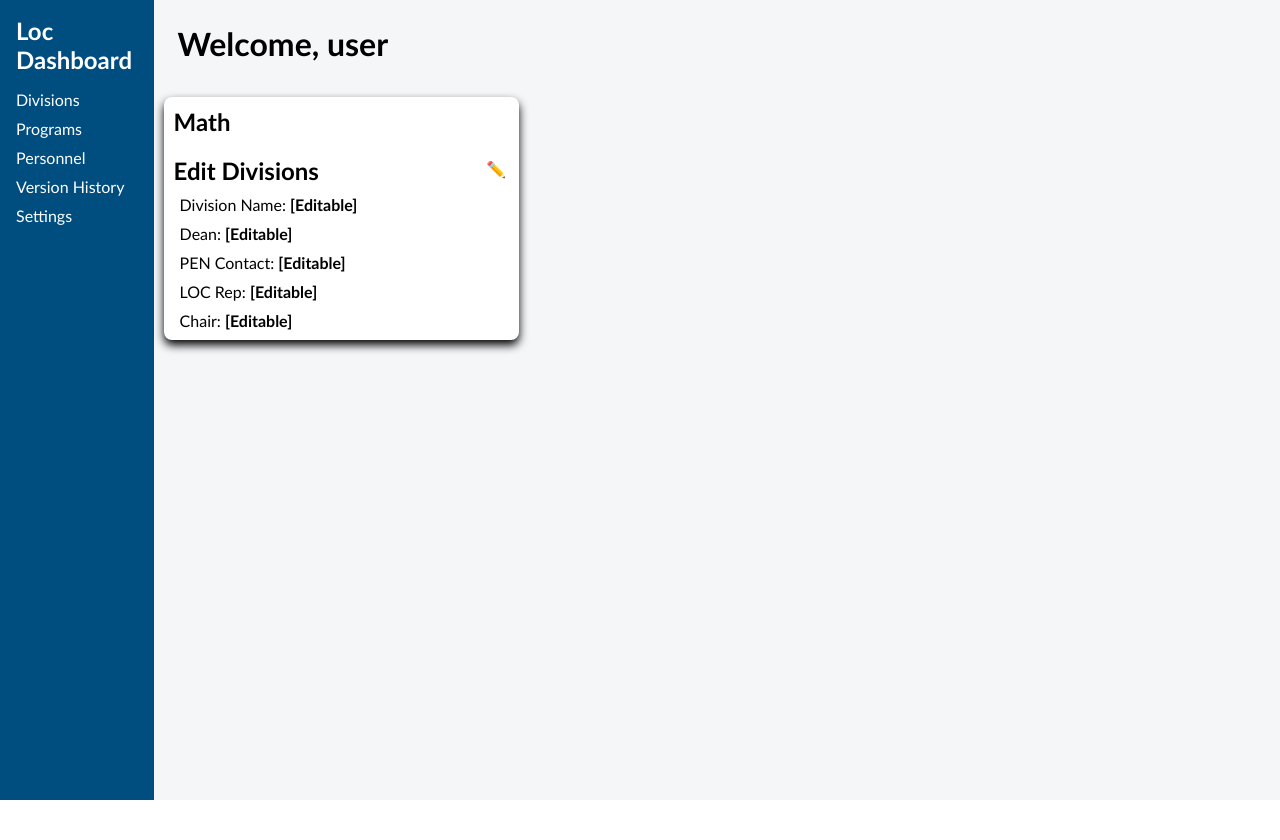
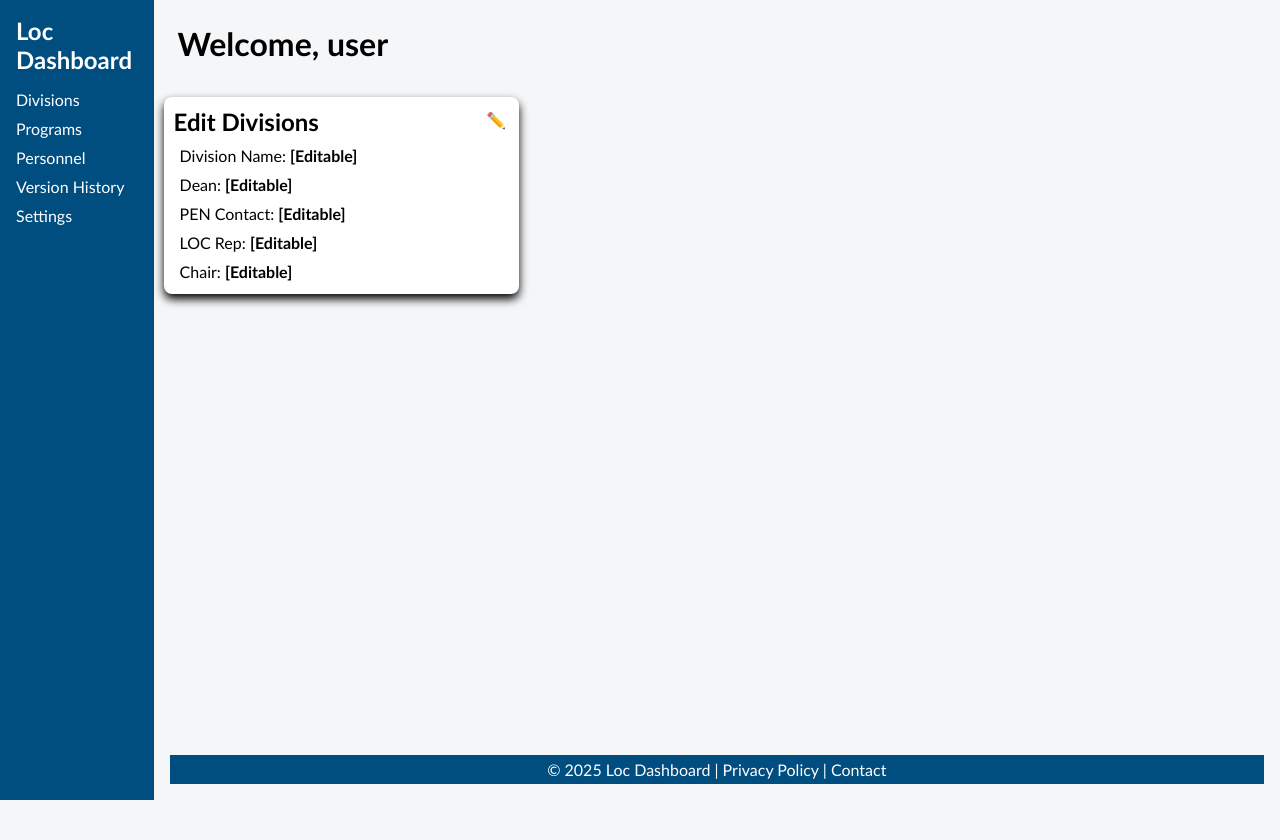
Before and after one commit to Akaiokaa/LOC-dashboard, a Node server app: page / in a window 1280 px wide. Shown: the top 840 px of the page. After the commit the page ends 800 px from the top, so only its background shows below. Run offline with Node 20, Linux system fonts and the light colour scheme.

Commit message:
removed extra h2

```diff
--- a/views/home.html
+++ b/views/home.html
@@ -31,7 +31,6 @@
       <!-- Different Departments -->
       <main>
         <a href="/departments/math.html" class="card">
-          <h2>Math</h2>
           <div class="space-between">
             <h2>Edit Divisions</h2> <div id="pencil">✏️</div>
           </div>
```
